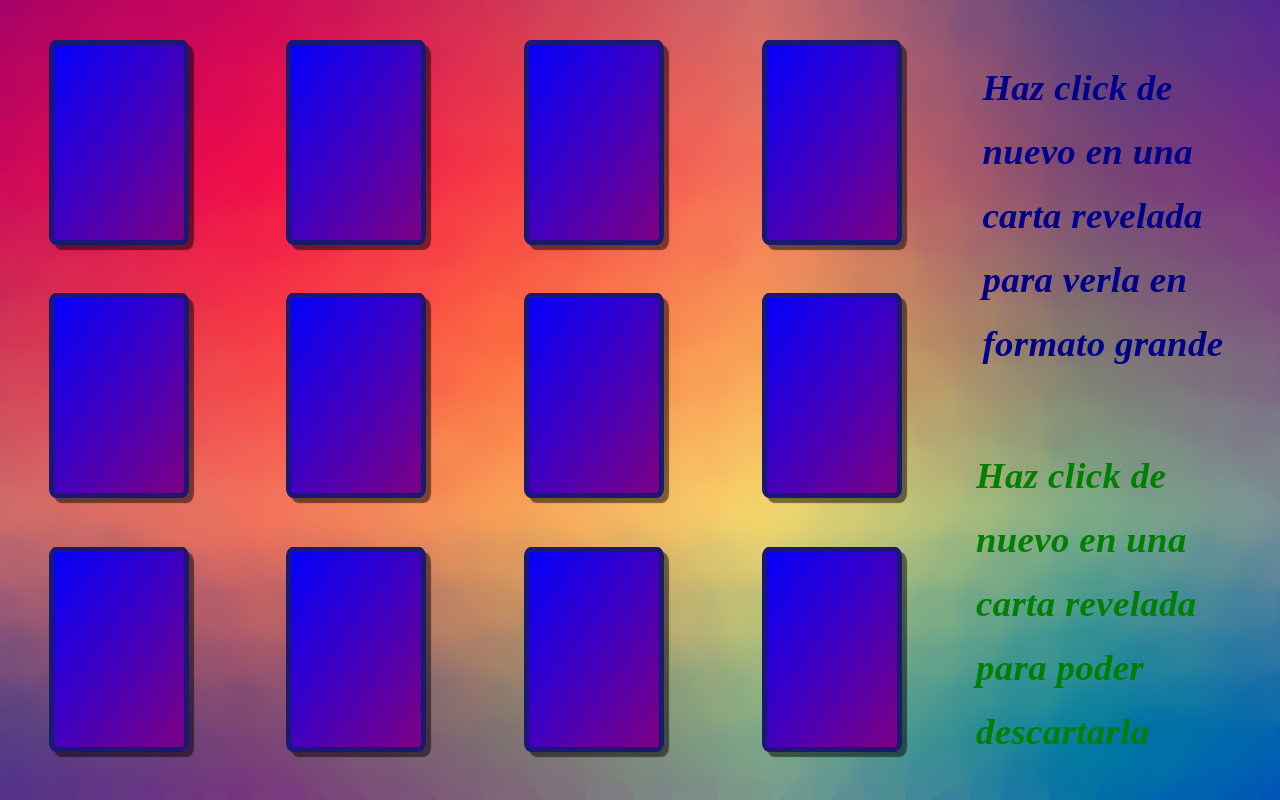
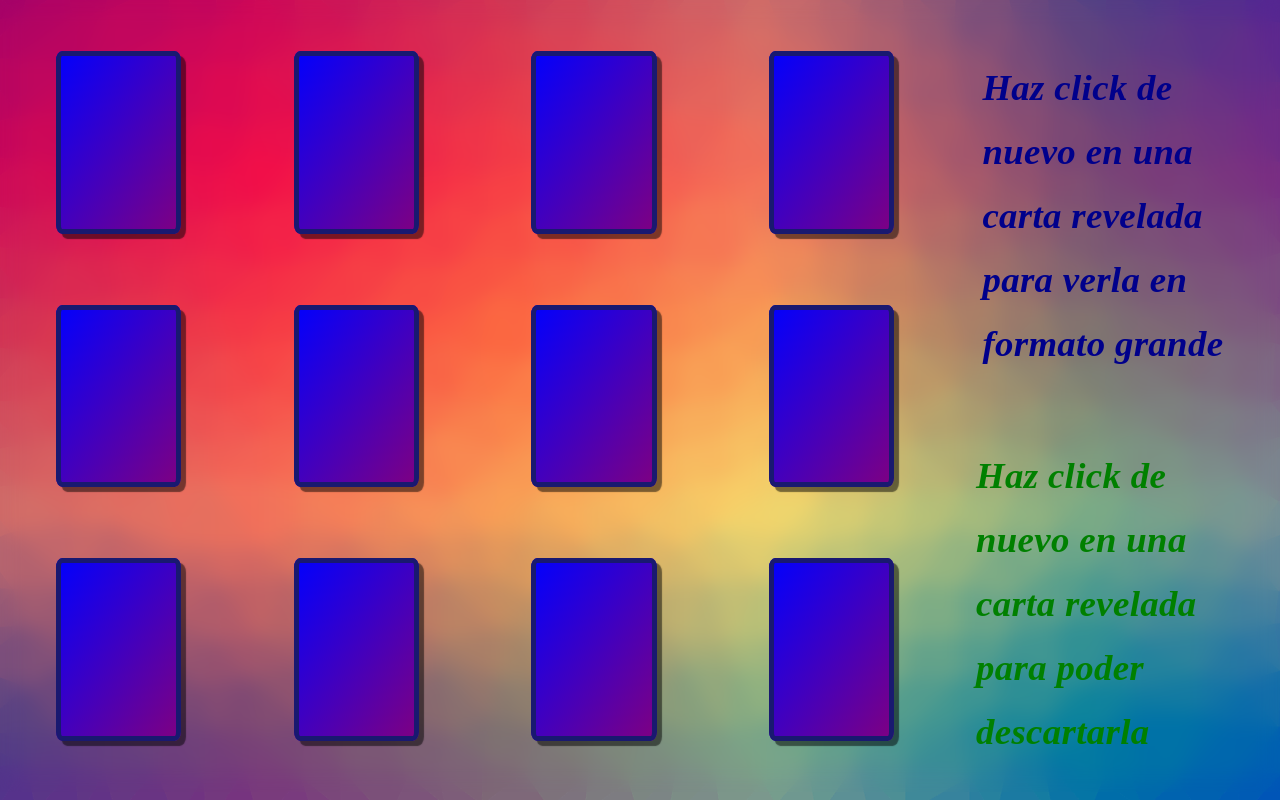
Before and after one commit to DavidGrandeJimenez/myth-cards-game, a React (Vite) app: page / in a window 1280 px wide. Built offline with nearby package versions, Linux system fonts and the light colour scheme.

Commit message:
Cambio Height

```diff
--- a/src/componenteCarta.jsx
+++ b/src/componenteCarta.jsx
@@ -1,4 +1,4 @@
 //Componente de carta del set
-export const CartaV2 = ({ id, minWidth }) => {
-    return (<div id={id} className={`CartaV2`} style={minWidth}></div>)
+export const CartaV2 = ({ id, minHeight }) => {
+    return (<div id={id} className={`CartaV2`} style={minHeight}></div>)
   }
```
